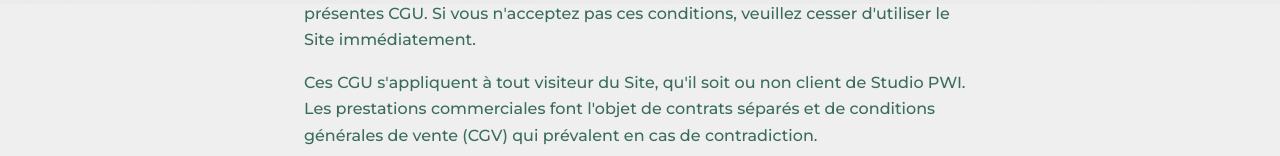
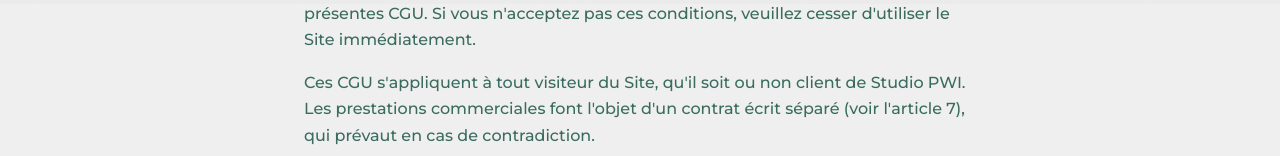
Before and after one commit to xmrgoat/studiopwi, a Next.js app: page /conditions-generales in a window 1280 px wide. Shown: the part 796-952 px from the top of the page. Built offline with nearby package versions, Linux system fonts and the light colour scheme; no server answers.

Commit message:
legal(cgu): drop the reference to CGV that don't exist
The CGU said commercial services have conditions générales de vente that
prevail. No such document exists; the written contract per service (art. 7)
now is what prevails.

```diff
--- a/src/app/conditions-generales/page.tsx
+++ b/src/app/conditions-generales/page.tsx
@@ -31,9 +31,8 @@ export default function TermsPage() {
       </p>
       <p>
         Ces CGU s&apos;appliquent à tout visiteur du Site, qu&apos;il soit ou non client de
-        Studio PWI. Les prestations commerciales font l&apos;objet de contrats séparés
-        et de conditions générales de vente (CGV) qui prévalent en cas de
-        contradiction.
+        Studio PWI. Les prestations commerciales font l&apos;objet d&apos;un contrat
+        écrit séparé (voir l&apos;article 7), qui prévaut en cas de contradiction.
       </p>
 
       <h2>2. Description du Site et des services</h2>
```
